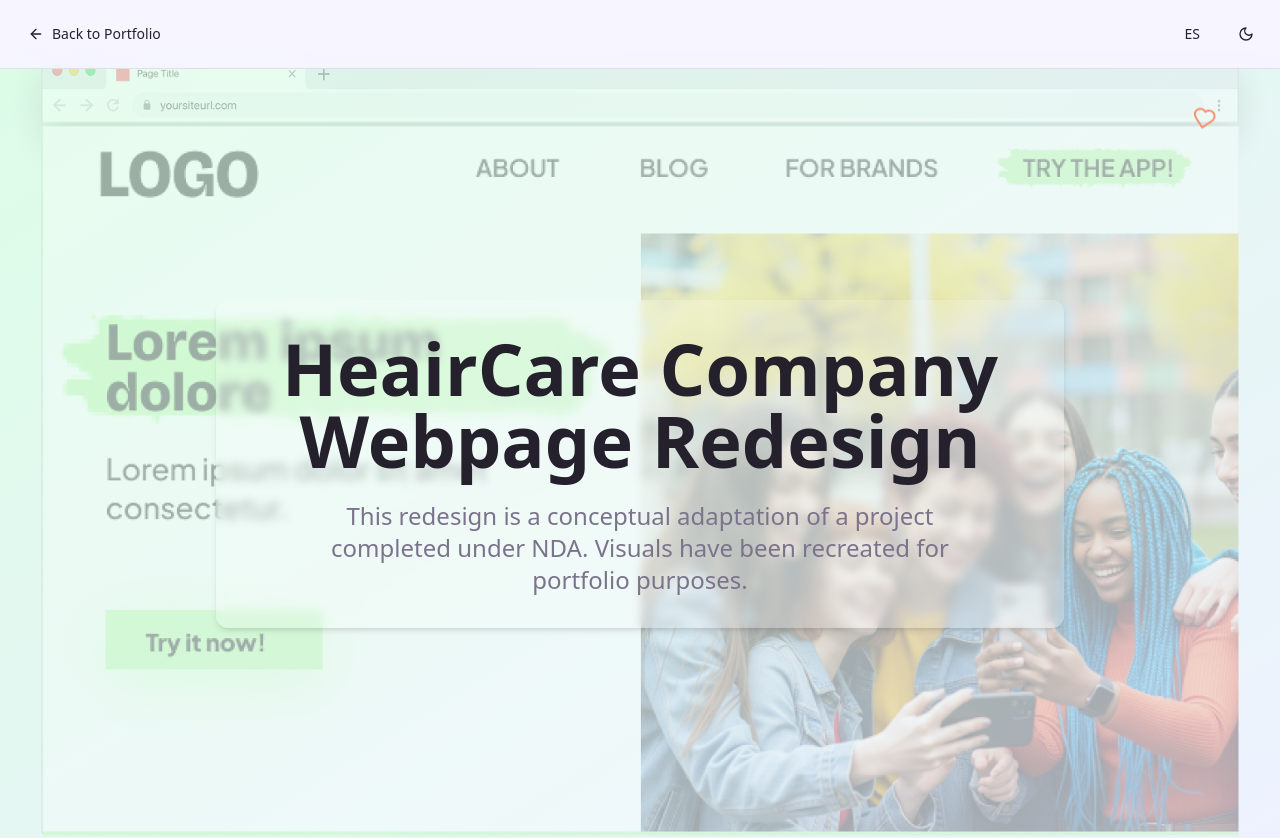
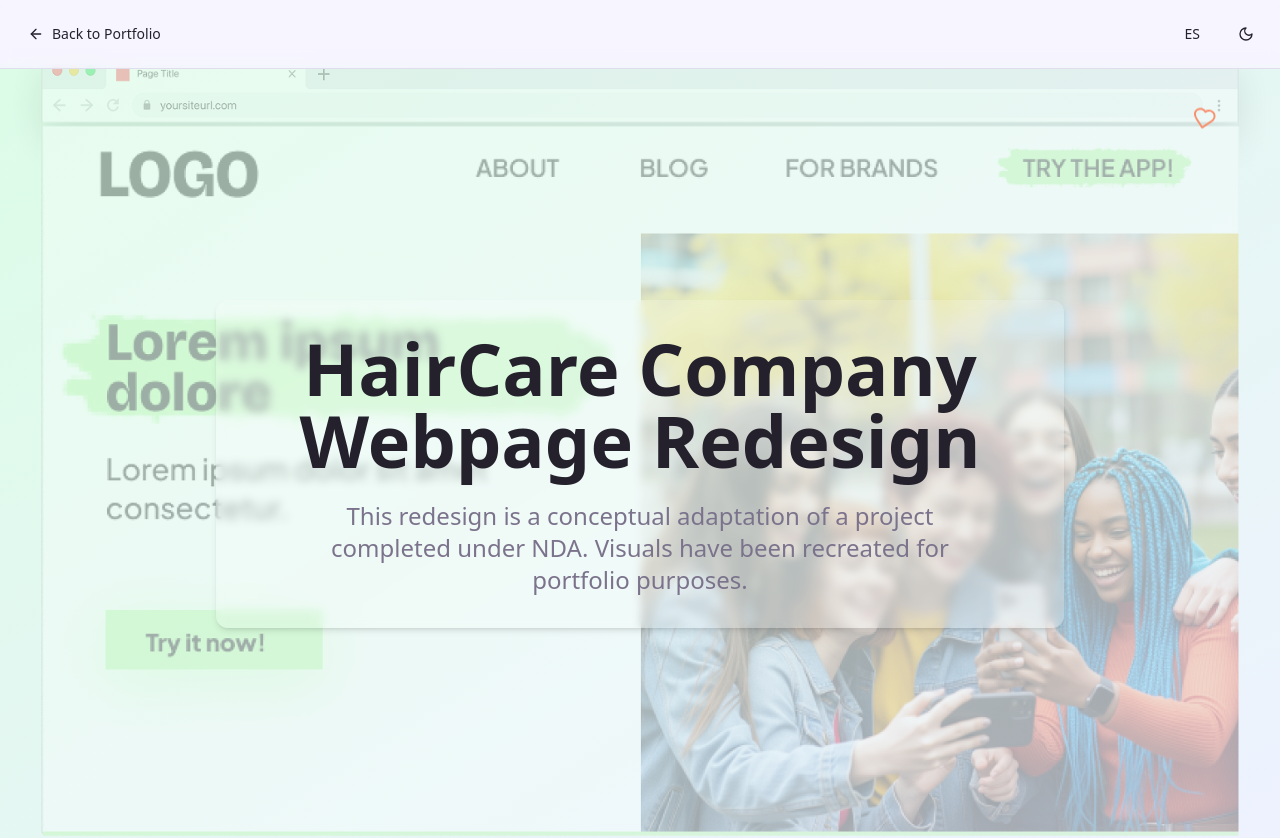
Before and after one commit to aframelia/Portfolio-UX-UI, a React (Vite) app: page /haircare-case-study in a window 1280 px wide. Shown: the top 838 px of the page. Built offline with nearby package versions, Linux system fonts and the light colour scheme.

Commit message:
corrected mispelling mistakes

```diff
--- a/src/components/case-studies/Bhive/BhiveHero.tsx
+++ b/src/components/case-studies/Bhive/BhiveHero.tsx
@@ -21,7 +21,7 @@ const BhiveHero = () => {
       <div className="text-center px-6 max-w-4xl">
         <div className="bg-white/20 backdrop-blur-sm p-8 rounded-xl shadow-md">
         <h1 className="text-4xl md:text-7xl font-bold text-foreground mb-6">
-          HeairCare Company Webpage Redesign
+          HairCare Company Webpage Redesign
         </h1>
         <p className="text-lg md:text-2xl text-muted-foreground max-w-2xl mx-auto leading-relaxed">
         This redesign is a conceptual adaptation of a project completed under NDA. Visuals have been recreated for portfolio purposes.
```
